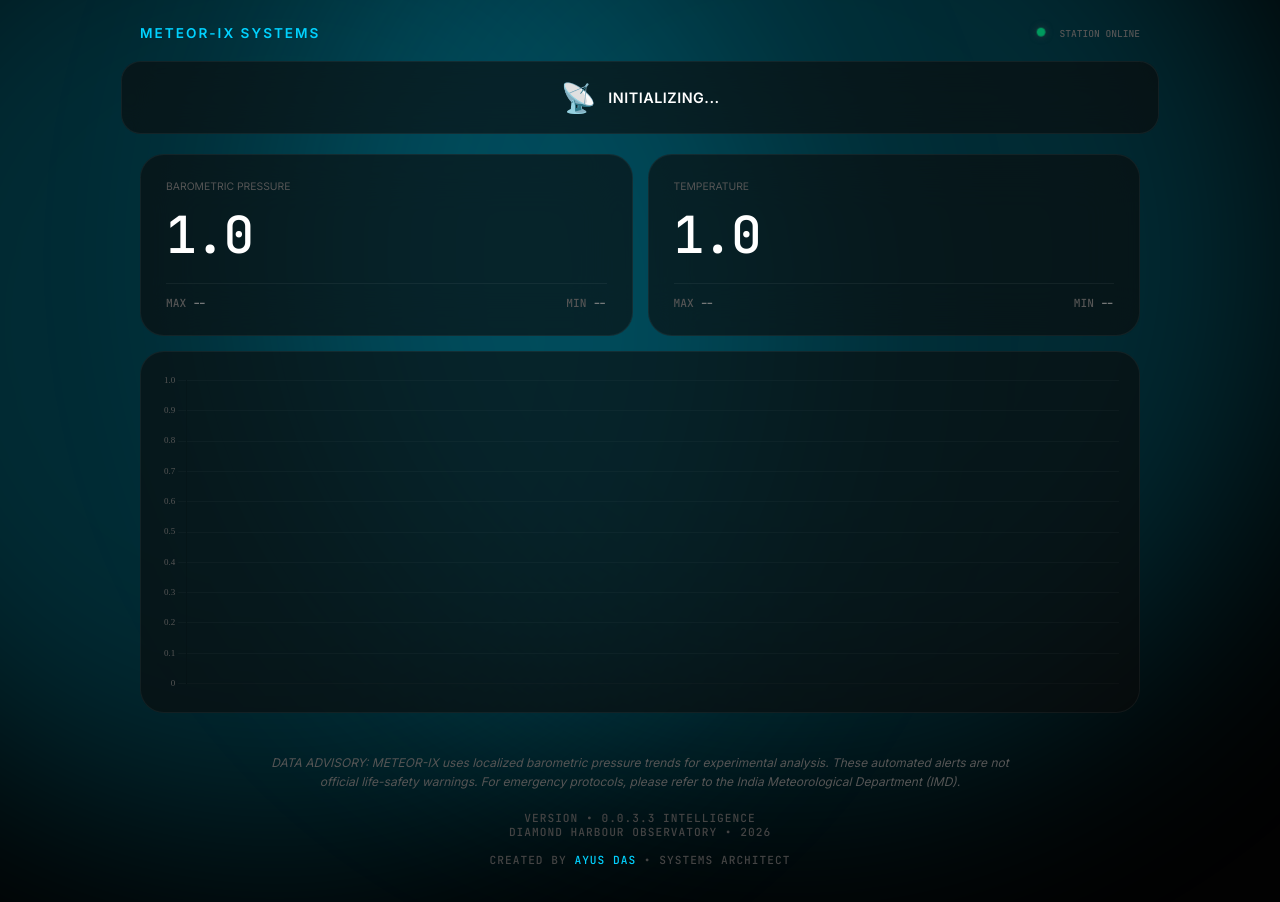
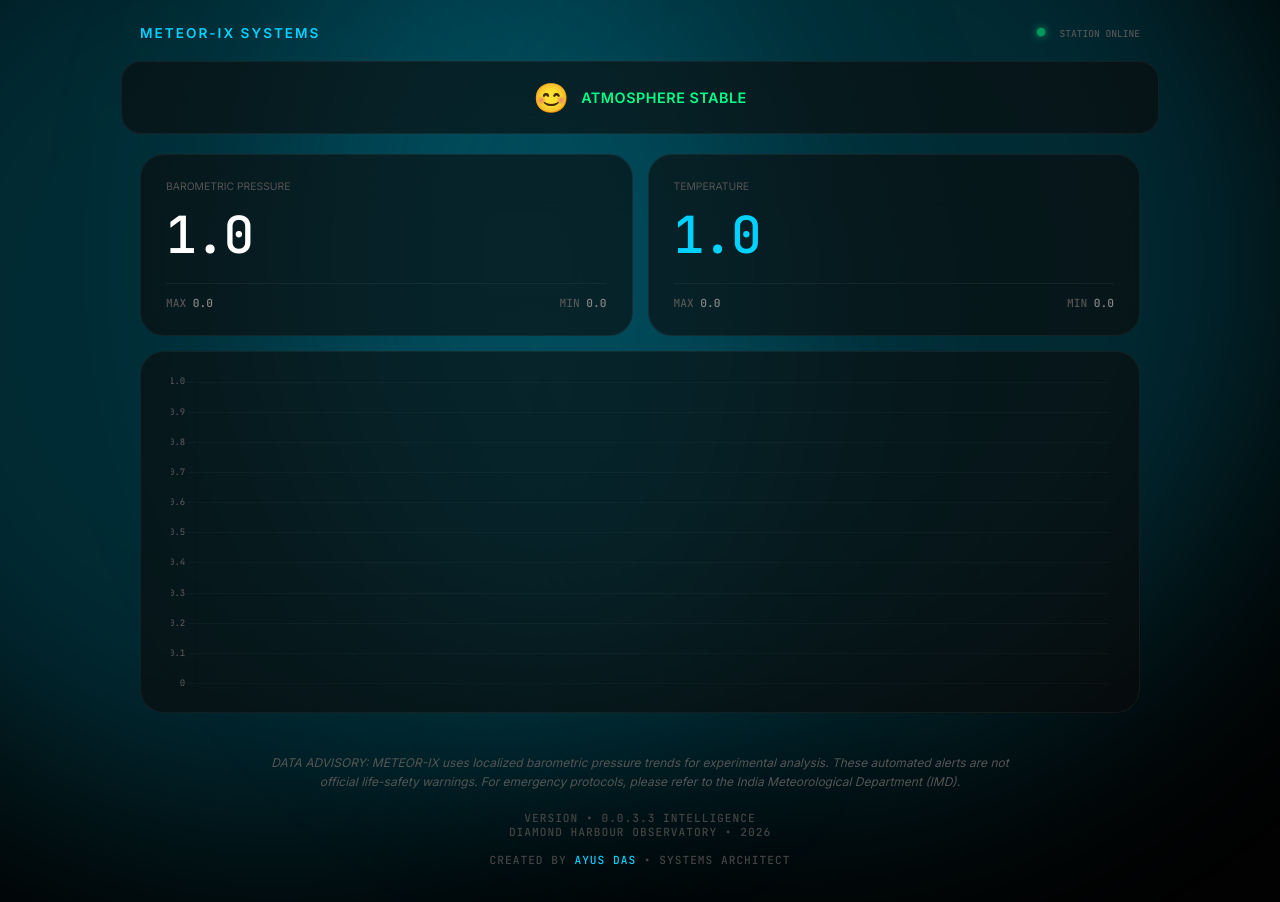
Before and after one commit to Yagami-lightxx/meteor-ix-weather, a Flask app: page / in a window 1280 px wide. Run offline with Flask 3, Linux system fonts and the light colour scheme; tables that the repository leaves empty hold one stand-in row (values such as "Sample post").

Commit message:
Patch 0.0.3.5

```diff
--- a/templates/index.html
+++ b/templates/index.html
@@ -66,21 +66,7 @@
             display: flex; align-items: center; justify-content: center; gap: 12px; transition: 1s ease;
         }
 
-        .chart-container {
-            grid-column: 1 / -1;
-            height: 320px;
-            background: var(--card-bg);
-            border-radius: 24px;
-            padding: 20px;
-            border: 1px solid var(--border);
-            overflow: hidden; /* Clips the scaling animation */
-        }
-        #weatherChart {
-            transform-origin: left; /* Animation starts from the left */
-            width: 100% !important;
-            height: 100% !important;
-            transition: transform 2.5s cubic-bezier(0.4, 0, 0.2, 1), opacity 1.5s ease;
-        }
+        .chart-container { grid-column: 1 / -1; height: 320px; background: var(--card-bg); border-radius: 24px; padding: 20px; border: 1px solid var(--border); }
         .value { font-family: 'JetBrains Mono'; font-size: 3.2rem; letter-spacing: -2px; }
         .extremes { display: flex; justify-content: space-between; margin-top: 15px; color: var(--text-dim); font-family: 'JetBrains Mono'; font-size: 0.7rem; border-top: 1px solid var(--border); padding-top: 12px; }
 
@@ -147,54 +133,62 @@
         </div>
     </div>
 
-    <script>
+<script>
         let lastPres = 0, lastTemp = 0;
         let isFirstLoad = true;
         const ctx = document.getElementById('weatherChart').getContext('2d');
 
+        // Professional Grade Gradient
         const chartGradient = ctx.createLinearGradient(0, 0, 0, 300);
         chartGradient.addColorStop(0, 'rgba(0, 210, 255, 0.3)');
         chartGradient.addColorStop(1, 'rgba(0, 210, 255, 0)');
 
         const weatherChart = new Chart(ctx, {
             type: 'line',
-            data: { labels: [], datasets: [{ data: [], borderColor: '#00d2ff', borderWidth: 2.5, fill: true, backgroundColor: chartGradient, tension: 0.4, pointRadius: 2, pointBackgroundColor: '#00d2ff' }] },
+            data: {
+                labels: [],
+                datasets: [{
+                    data: [],
+                    borderColor: '#00d2ff',
+                    borderWidth: 2.5,
+                    fill: true,
+                    backgroundColor: chartGradient,
+                    tension: 0.4,
+                    pointRadius: 0,
+                    pointHoverRadius: 5,
+                    borderCapStyle: 'round'
+                }]
+            },
             options: {
                 responsive: true,
                 maintainAspectRatio: false,
-                animation: false, // Turn off heavy JS animations for mobile buttery smoothness
+                layout: { padding: { left: 10, right: 10, top: 10, bottom: 0 } },
+                // High-Performance Smooth Animation
+                animation: {
+                    duration: 2500,
+                    easing: 'easeOutQuart'
+                },
+                transitions: {
+                    active: { animation: { duration: 400 } }
+                },
                 plugins: { legend: { display: false } },
                 scales: {
-                    x: { ticks: { color: '#555', font: { size: 9, family: 'JetBrains Mono' } }, grid: { display: false } },
-                    y: { grid: { color: 'rgba(255,255,255,0.03)' }, ticks: { color: '#555', font: { size: 9, family: 'JetBrains Mono' } } }
+                    x: {
+                        ticks: { color: '#555', font: { size: 9, family: 'JetBrains Mono' } },
+                        grid: { display: false }
+                    },
+                    y: {
+                        grid: { color: 'rgba(255,255,255,0.03)', drawBorder: false },
+                        ticks: { color: '#555', font: { size: 9, family: 'JetBrains Mono' } }
+                    }
                 }
             }
         });
 
-        // SMART SAMPLING LOGIC: Reduces 60+ points to ~5 clear milestones
-        function getSmartSample(data) {
-            if (data.length <= 5) return data;
-
-            const lastIndex = data.length - 1;
-            // Indices based on your requested gaps (approximate for a 60-min window)
-            // 1 min gap, 4 min gap, 6 min gap, 10 min gap, 15 min gap
-            const indices = [
-                lastIndex,              // Current (0 min)
-                lastIndex - 1,          // 1 min ago
-                lastIndex - 5,          // 5 mins ago (1+4)
-                lastIndex - 11,         // 11 mins ago (5+6)
-                lastIndex - 21,         // 21 mins ago (11+10)
-                lastIndex - 36          // 36 mins ago (21+15)
-            ];
-
-            return indices
-                .filter(i => i >= 0)
-                .map(i => data[i])
-                .reverse(); // Maintain chronological order
-        }
-
+        // Value Counter Animation
         function animateValue(id, start, end, duration) {
             const obj = document.getElementById(id);
+            if (start === end) return;
             let startTimestamp = null;
             const step = (timestamp) => {
                 if (!startTimestamp) startTimestamp = timestamp;
@@ -209,34 +203,72 @@
             fetch('/get_data').then(res => res.json()).then(data => {
                 const latest = data.history[data.history.length - 1];
 
-                // UI Status Updates
-                document.getElementById('hb-dot').className = 'heartbeat pulse-anim';
-                document.getElementById('hb-dot').style.background = 'var(--safe-green)';
+                // Status Update
+                const hbDot = document.getElementById('hb-dot');
+                hbDot.className = 'heartbeat pulse-anim';
+                hbDot.style.color = 'var(--safe-green)';
+                hbDot.style.background = 'var(--safe-green)';
                 document.getElementById('hb-text').innerText = 'STATION ONLINE';
 
-                animateValue('pres-val', lastPres || latest.pres - 1, latest.pres, 1500);
-                animateValue('temp-val', lastTemp || latest.temp - 1, latest.temp, 1500);
+                animateValue('pres-val', lastPres || latest.pres - 2, latest.pres, 1500);
+                animateValue('temp-val', lastTemp || latest.temp - 2, latest.temp, 1500);
                 lastPres = latest.pres; lastTemp = latest.temp;
 
-                // Apply Smart Sampling to the Graph
-                const sampledData = getSmartSample(data.history);
-                weatherChart.data.labels = sampledData.map(d => d.timestamp.split(' ')[1].substring(0,5));
-                weatherChart.data.datasets[0].data = sampledData.map(d => d.pres);
-                weatherChart.update('none');
+                document.getElementById('max-t').innerText = data.extremes.max_temp.toFixed(1);
+                document.getElementById('min-t').innerText = data.extremes.min_temp.toFixed(1);
+                document.getElementById('max-p').innerText = data.extremes.max_pres.toFixed(1);
+                document.getElementById('min-p').innerText = data.extremes.min_pres.toFixed(1);
 
-                // BUTTERY SMOOTH ANIMATION ENGINE
+                // Alert Logic
+                let drop = data.history[0].pres - latest.pres;
+                const box = document.getElementById('sentry-box');
+                const glowL = document.getElementById('glow-l');
+                const glowR = document.getElementById('glow-r');
+
+                if (drop >= 3.0) {
+                    box.style.borderColor = 'var(--warn-red)';
+                    document.getElementById('sentry-text').innerText = "SEVERE STORM RISK: RED ZONE";
+                    document.getElementById('sentry-text').style.color = 'var(--warn-red)';
+                    document.getElementById('sentry-emoji').innerText = "⚡";
+                    glowL.style.background = 'var(--warn-red)';
+                    glowR.style.background = 'var(--warn-red)';
+                } else if (drop >= 1.2) {
+                    box.style.borderColor = 'var(--warn-orange)';
+                    document.getElementById('sentry-text').innerText = "UNSETTLED: CONVECTIVE TREND";
+                    document.getElementById('sentry-text').style.color = 'var(--warn-orange)';
+                    document.getElementById('sentry-emoji').innerText = "☁️";
+                    glowL.style.background = 'var(--warn-orange)';
+                    glowR.style.background = 'var(--warn-orange)';
+                } else {
+                    box.style.borderColor = 'var(--border)';
+                    document.getElementById('sentry-text').innerText = "ATMOSPHERE STABLE";
+                    document.getElementById('sentry-text').style.color = 'var(--safe-green)';
+                    document.getElementById('sentry-emoji').innerText = "😊";
+                    let tempCol = (latest.temp > 30) ? 'var(--warn-orange)' : 'var(--accent-blue)';
+                    glowL.style.background = tempCol;
+                    glowR.style.background = tempCol;
+                }
+
+                document.getElementById('temp-val').style.color = (latest.temp > 30) ? 'var(--warn-orange)' : 'var(--accent-blue)';
+
+                // Update Chart Data
+                weatherChart.data.labels = data.history.map(d => d.timestamp.split(' ')[1].substring(0,5));
+                weatherChart.data.datasets[0].data = data.history.map(d => d.pres);
+
+                // Professional left-to-right drawing shim
                 if (isFirstLoad) {
                     const chartEl = document.getElementById('weatherChart');
-                    // State 0: Hidden and squashed
-                    chartEl.style.opacity = '0';
-                    chartEl.style.transform = 'scaleX(0)';
+                    chartEl.style.clipPath = 'inset(0 100% 0 0)';
+                    chartEl.style.transition = 'clip-path 2.5s cubic-bezier(0.4, 0, 0.2, 1)';
+
+                    weatherChart.update('none'); // Render immediately
 
                     setTimeout(() => {
-                        // State 1: Smoothly reveal using GPU
-                        chartEl.style.opacity = '1';
-                        chartEl.style.transform = 'scaleX(1)';
-                    }, 300);
+                        chartEl.style.clipPath = 'inset(0 0 0 0)';
+                    }, 100);
                     isFirstLoad = false;
+                } else {
+                    weatherChart.update(); // Smooth update for new data
                 }
             });
         }
```
